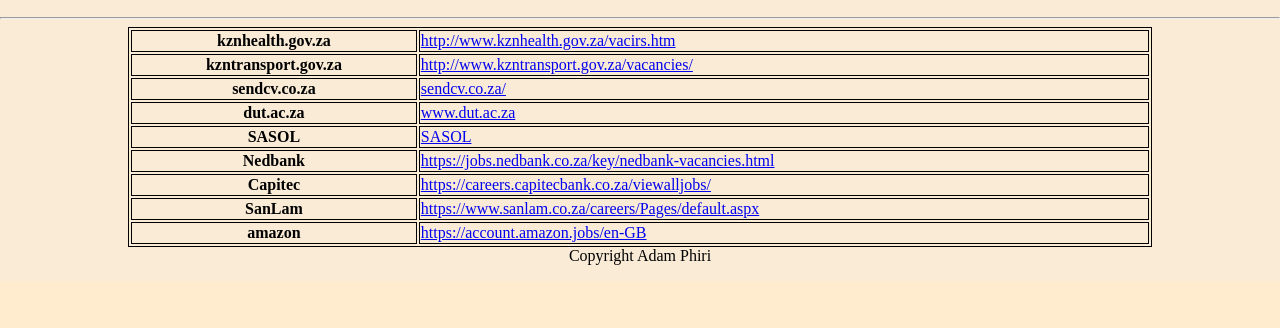
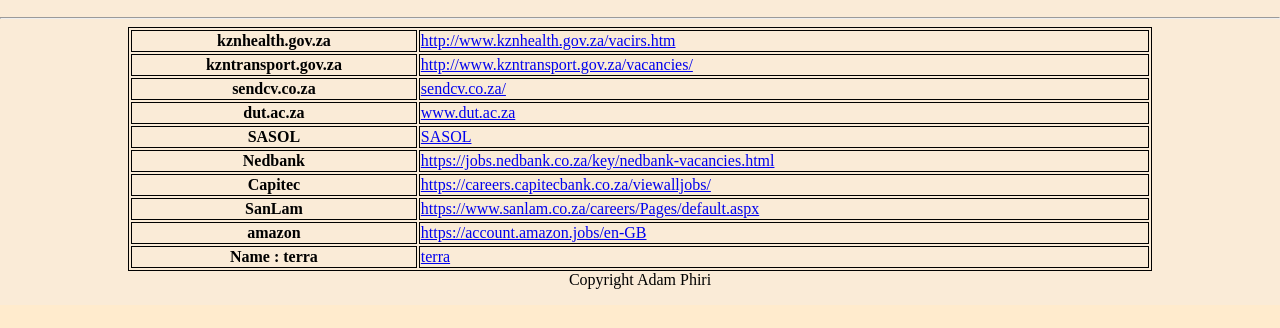
Before and after one commit to AdamP2/Work-Application-Links, a plain HTML site: page index.html in a window 1280 px wide. Shown: the part 90-418 px from the top of the page. Drawn offline with Linux system fonts and the light colour scheme.

Commit message:
Update index.html

```diff
--- a/index.html
+++ b/index.html
@@ -108,6 +108,14 @@
                 </td>
             </tr>
 
+            <tr>
+                <th>
+                   Name : terra                </th>
+                <td>
+                    <a href="https://www.terra.group/careers/" target="_blank">terra</a>
+                </td>
+            </tr>
+
 
 
 
```
